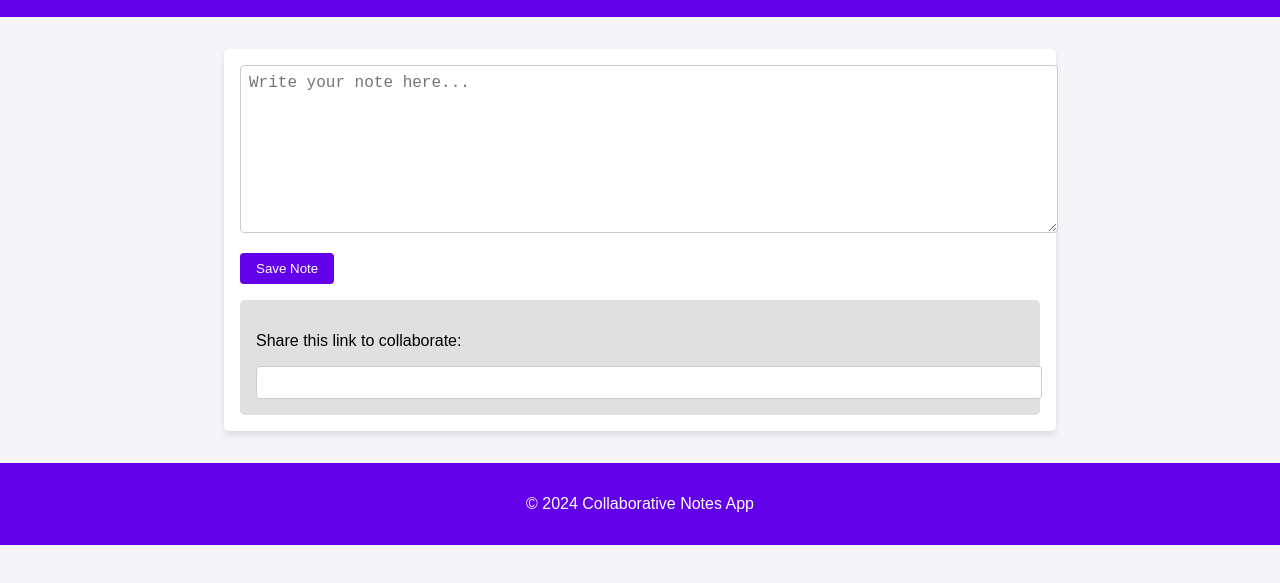
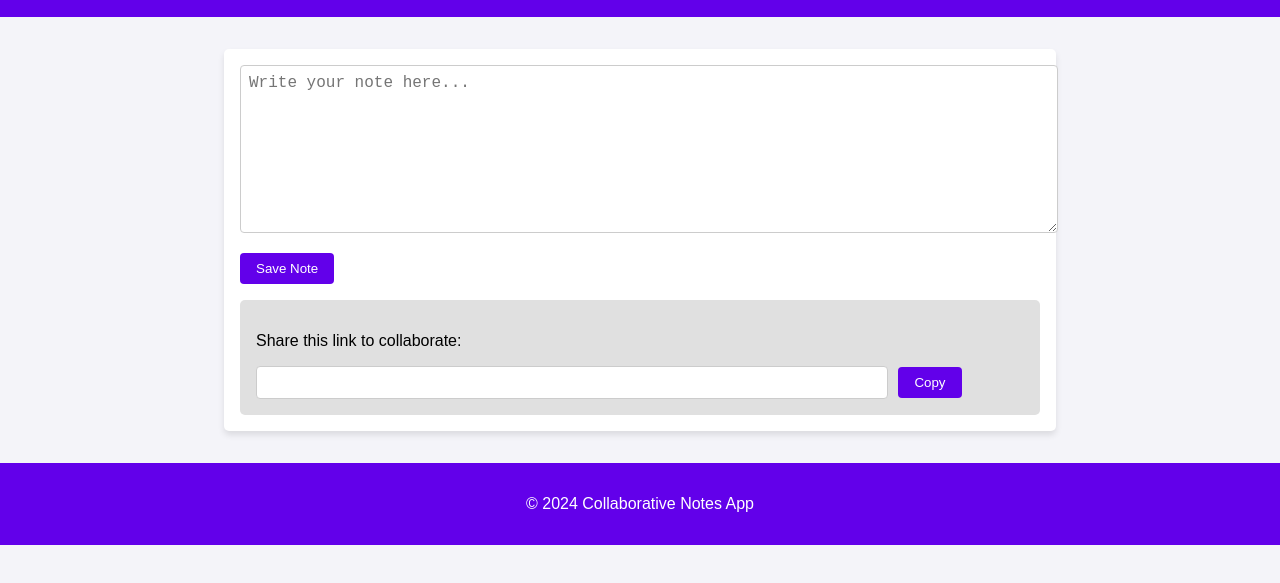
Before and after one commit to pranavsuri96/NoteApp, a website: page index.html in a window 1280 px wide. Shown: the part 95-678 px from the top of the page. Drawn offline with Linux system fonts and the light colour scheme.

Commit message:
NewChanges5

```diff
--- a/app.js
+++ b/app.js
@@ -29,9 +29,22 @@ if (typeof document !== 'undefined') {
 
       if (noteContent) {
         document.getElementById('note-content').value = noteContent;
+
+        // Generate and show the shareable link
+        const shareLink = `${window.location.origin}?note=${noteId}`;
+        document.getElementById('share-link').value = shareLink;
+        document.getElementById('note-link').classList.remove('hidden');
       } else {
         alert('Note not found!');
       }
     }
   };
+
+  document.getElementById('copy-link').addEventListener('click', () => {
+    const shareLink = document.getElementById('share-link').value;
+    navigator.clipboard
+      .writeText(shareLink)
+      .then(() => alert('Link copied to clipboard!'))
+      .catch((err) => alert('Failed to copy link: ' + err));
+  });
 }
--- a/index.html
+++ b/index.html
@@ -17,7 +17,10 @@
     </div>
     <div id="note-link" class="hidden">
       <p>Share this link to collaborate:</p>
-      <input type="text" id="share-link" readonly>
+      <div class="link-container">
+        <input type="text" id="share-link" readonly>
+        <button id="copy-link">Copy</button>
+      </div>
     </div>
   </main>
   <footer>
--- a/style.css
+++ b/style.css
@@ -52,11 +52,30 @@ main {
   border-radius: 5px;
 }
 
+.link-container {
+  display: flex;
+  align-items: center;
+  gap: 10px;
+}
+
 #note-link input {
-  width: 100%;
+  width: 80%;
   padding: 0.5rem;
   border: 1px solid #ccc;
   border-radius: 4px;
+}
+
+#note-link button {
+  padding: 0.5rem 1rem;
+  background-color: #6200ea;
+  color: white;
+  border: none;
+  border-radius: 4px;
+  cursor: pointer;
+}
+
+#note-link button:hover {
+  background-color: #3700b3;
 }
 
 footer {
```
